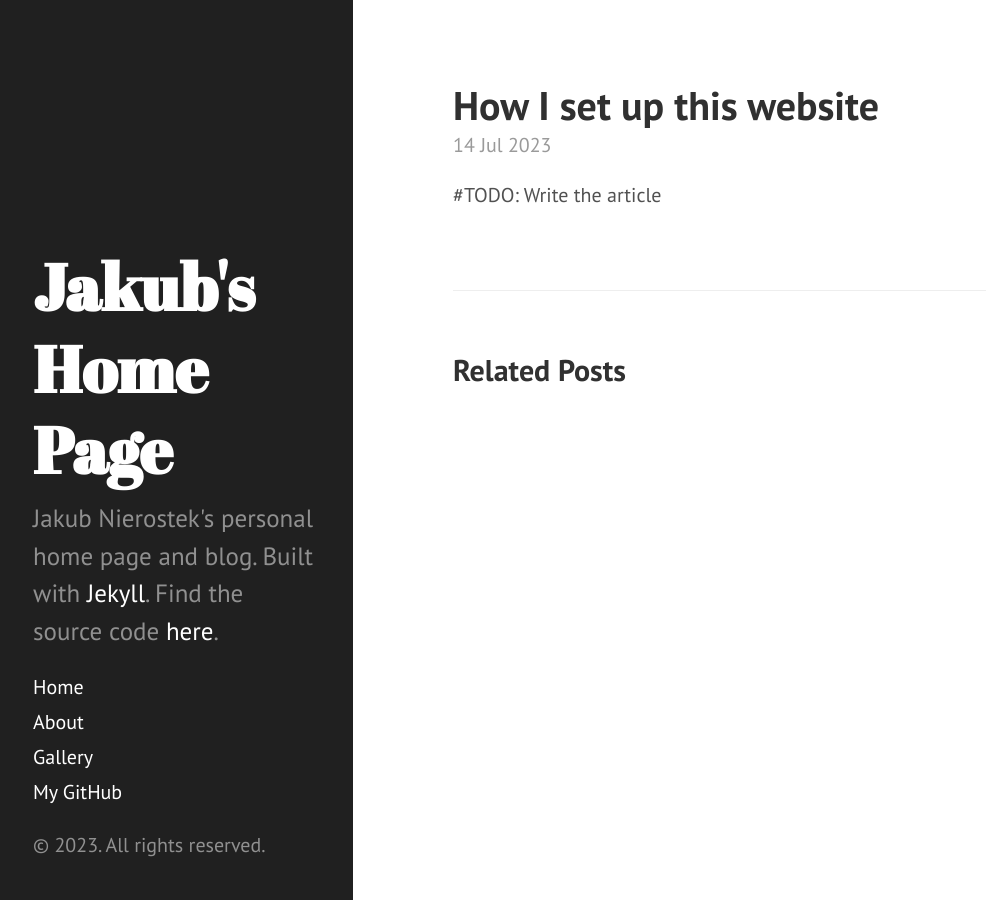
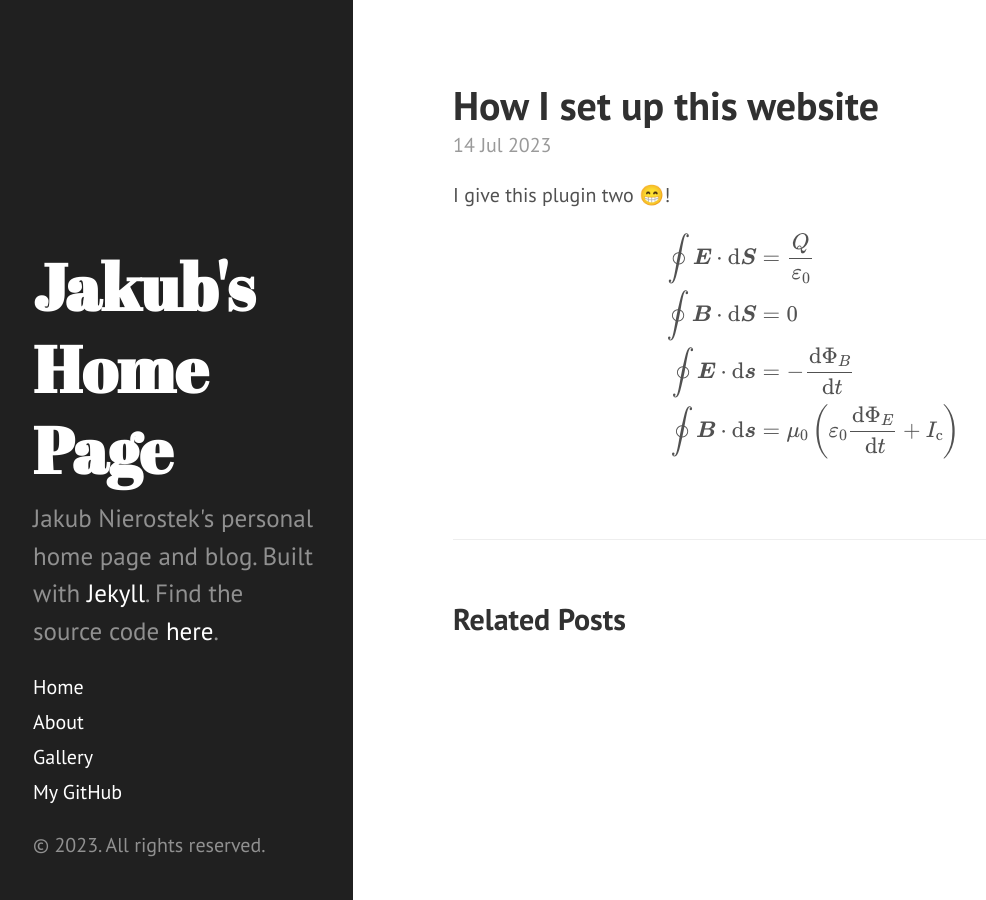
Before and after one commit to nierja/hyde, a Jekyll site: the page built from _posts/2023-07-14-Webpage-setup.md, in a window 1280 px wide. Shown: the whole page, without its empty margins (7-993 px from the left). Built offline with Jekyll 4.4.1, drawn with Linux system fonts in a browser that asks for light colours; emoji names are drawn with the system emoji font; formulas are drawn with MathJax 3.

```diff
--- a/_config.yml
+++ b/_config.yml
@@ -6,6 +6,7 @@ plugins:
   - jekyll-coffeescript
   - jekyll-seo-tag
   - jekyll-paginate
+  - jemoji
 
 # Enable safe mode
 safe: true
--- a/_posts/2023-07-14-Webpage-setup.md
+++ b/_posts/2023-07-14-Webpage-setup.md
@@ -4,4 +4,20 @@ title: How I set up this website
 published: true
 ---
 
-#TODO: Write the article
+I give this plugin two :grin:!
+
+$$
+\begin{aligned}
+\oint \boldsymbol{E} \cdot \mathrm{d} \boldsymbol{S}&=\frac{Q}{\varepsilon_0} \\
+
+
+\oint \boldsymbol{B} \cdot \mathrm{d} \boldsymbol{S}&=0 \\
+
+
+\oint \boldsymbol{E} \cdot \mathrm{d} \boldsymbol{s}&=-\frac{\mathrm{d} \Phi_B}{\mathrm{~d} t} \\
+
+
+\oint \boldsymbol{B} \cdot \mathrm{d} \boldsymbol{s}&=\mu_0\left(\varepsilon_0 \frac{\mathrm{d} \Phi_E}{\mathrm{~d} t}+I_{\mathrm{c}}\right) \\
+
+\end{aligned}
+$$
```
Also changed, not shown: Gemfile (added, +8 -0 lines), Gemfile.lock (added), README.md.
